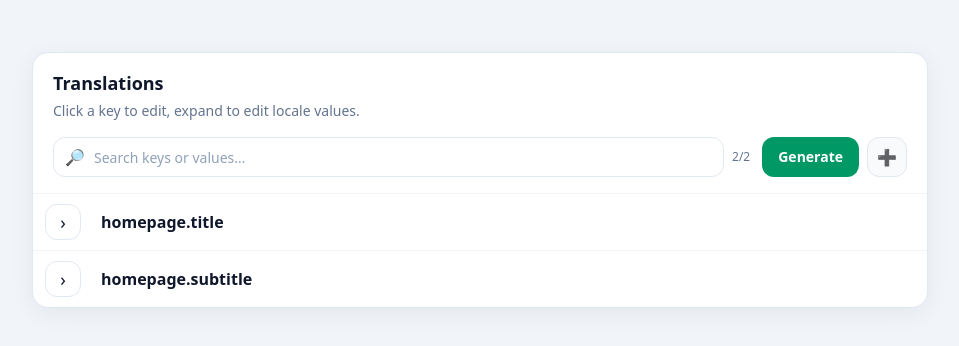
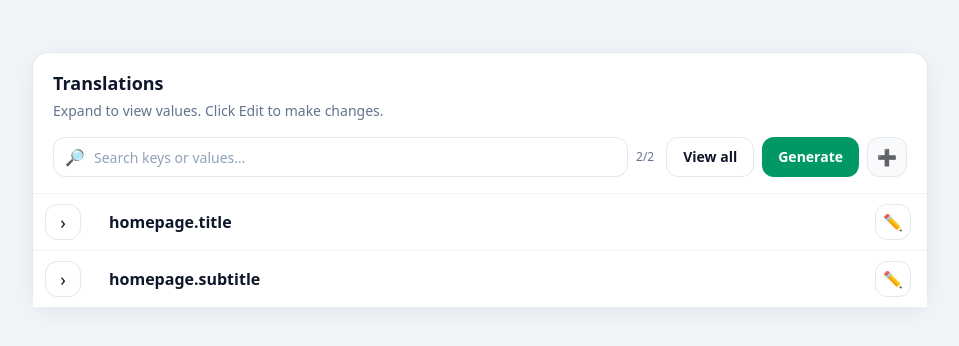
Before and after one commit to vizune/translations-cms, a Vue app in the folder translation-cms/: page / in a window 1280 px wide. Shown: the top 346 px of the page, without its empty margins (160-1119 px from the left). Built offline with nearby package versions, Linux system fonts and the light colour scheme.

Commit message:
View / Edit mode, new item top of list, view & collapse all, new badge

```diff
--- a/translation-cms/src/components/TranslationGroup.vue
+++ b/translation-cms/src/components/TranslationGroup.vue
@@ -1,26 +1,73 @@
 <script setup lang="ts">
-import { ref } from "vue";
+import { computed, ref } from "vue";
 import { useTranslationsStore } from "../stores/translations";
 import SearchBar from "./SearchBar.vue";
 import JsonOutputPanel from "./JsonOutputPanel.vue";
+import TranslationRow from "./TranslationRow.vue";
 
 const store = useTranslationsStore();
 
 const editingId = ref<string | null>(null);
 const draftKey = ref("");
+const draftValues = ref<Record<string, string>>({});
 
-function startEdit(id: string, currentKey: string) {
+const allExpanded = computed(() =>
+  store.filteredEntries.length > 0 &&
+  store.filteredEntries.every((e) => e.isOpen),
+);
+
+function toggleViewAll() {
+  if (allExpanded.value) store.collapseAll();
+  else store.expandAll();
+}
+
+function beginEdit(id: string) {
+  const entry = store.entries.find((e) => e.id === id);
+  if (!entry) return;
+
   editingId.value = id;
-  draftKey.value = currentKey;
+  draftKey.value = entry.key;
+  // clone values so we can cancel safely
+  draftValues.value = { ...entry.values };
+
+  // Optional: auto-open the row when editing
+  if (!entry.isOpen) store.toggleOpen(id);
+}
+
+function cancelEdit() {
+  editingId.value = null;
+  draftKey.value = "";
+  draftValues.value = {};
 }
 
 function saveEdit(id: string) {
   store.updateKey(id, draftKey.value.trim() || "untitled.key");
-  editingId.value = null;
+
+  // commit all locale values in one go
+  for (const locale of store.locales) {
+    store.updateValue(id, locale, draftValues.value[locale] ?? "");
+  }
+
+  cancelEdit();
 }
 
-function cancelEdit() {
-  editingId.value = null;
+function updateDraftValue(locale: string, value: string) {
+  draftValues.value = { ...draftValues.value, [locale]: value };
+}
+
+const isEditing = (id: string) => editingId.value === id;
+
+function addNewEntry() {
+  store.addEntry();
+
+  const newest = store.entries[0];
+  if (!newest) return;
+
+  // start editing immediately so it’s obvious what to do next
+  beginEdit(newest.id);
+
+  // optional: clear search so it doesn't "hide" the new entry
+  // store.clearSearch();
 }
 </script>
 
@@ -36,7 +83,7 @@ function cancelEdit() {
           Translations
         </h1>
         <p class="mt-1 text-sm text-slate-500">
-          Click a key to edit, expand to edit locale values.
+          Expand to view values. Click Edit to make changes.
         </p>
       </div>
 
@@ -49,6 +96,13 @@ function cancelEdit() {
         <div class="flex items-center gap-2">
           <button
             type="button"
+            class="inline-flex h-10 items-center justify-center rounded-xl border border-slate-200 bg-white px-4 text-sm font-semibold text-slate-900 hover:bg-slate-50 active:scale-[0.98]"
+            @click="toggleViewAll"
+          >
+            {{ allExpanded ? "Collapse all" : "View all" }}
+          </button>
+          <button
+            type="button"
             class="inline-flex h-10 items-center justify-center rounded-xl bg-emerald-600 px-4 text-sm font-semibold text-white hover:bg-emerald-700 active:scale-[0.98]"
             @click="store.generateJson"
           >
@@ -59,7 +113,7 @@ function cancelEdit() {
           <button
             type="button"
             aria-label="Add translation"
-            @click="store.addEntry"
+            @click="addNewEntry"
             class="flex h-10 w-10 items-center justify-center rounded-xl border border-slate-200 bg-slate-50 text-base leading-none hover:bg-slate-100 active:scale-[0.98]"
           >
             ➕
@@ -92,82 +146,21 @@ function cancelEdit() {
 
     <!-- Accordion list -->
     <ul v-else class="m-0 list-none p-0">
-      <li v-for="entry in store.filteredEntries" :key="entry.id" class="border-t border-slate-100 first:border-t-0">
-
-        <!-- Row -->
-        <div class="grid grid-cols-[44px_1fr] items-center px-3 py-2">
-          <button
-            type="button"
-            class="grid h-9 w-9 place-items-center rounded-xl border border-slate-200 bg-white text-slate-900 hover:bg-slate-50"
-            @click="store.toggleOpen(entry.id)"
-            :aria-expanded="entry.isOpen"
-          >
-            <span
-              class="inline-block text-lg transition-transform duration-150 ease-in-out"
-              :class="entry.isOpen ? 'rotate-90' : 'rotate-0'"
-            >
-              ›
-            </span>
-          </button>
-
-          <div class="min-w-0">
-            <!-- View mode: key button -->
-            <button
-              v-if="editingId !== entry.id"
-              type="button"
-              class="block w-full truncate rounded-xl px-3 py-2 text-left font-semibold text-slate-900 hover:bg-slate-50"
-              :title="`Edit key: ${entry.key}`"
-              @click="startEdit(entry.id, entry.key)"
-            >
-              {{ entry.key }}
-            </button>
-
-            <!-- Edit mode -->
-            <div v-else class="flex flex-wrap items-center gap-2 px-3 py-1">
-              <input
-                v-model="draftKey"
-                type="text"
-                class="h-10 w-full min-w-[240px] flex-1 rounded-xl border border-slate-200 px-3 text-slate-900 outline-none focus:border-slate-400"
-                @keydown.enter.prevent="saveEdit(entry.id)"
-                @keydown.esc.prevent="cancelEdit"
-                autofocus
-              />
-
-              <div class="flex items-center gap-2">
-                <button
-                  type="button"
-                  class="h-10 rounded-xl border border-slate-200 bg-slate-900 px-4 text-sm font-medium text-white hover:bg-slate-800 active:scale-[0.99]"
-                  @click="saveEdit(entry.id)"
-                >
-                  Save
-                </button>
-                <button
-                  type="button"
-                  class="h-10 rounded-xl border border-slate-200 bg-white px-4 text-sm font-medium text-slate-900 hover:bg-slate-50 active:scale-[0.99]"
-                  @click="cancelEdit"
-                >
-                  Cancel
-                </button>
-              </div>
-            </div>
-          </div>
-        </div>
-
-        <!-- Expanded content -->
-        <div v-if="entry.isOpen" class="px-3 pb-4 pl-14">
-          <div class="grid grid-cols-1 gap-3 sm:grid-cols-2">
-            <label v-for="locale in store.locales" :key="locale" class="grid gap-1.5">
-              <span class="text-xs font-medium text-slate-500">{{ locale }}</span>
-              <input
-                class="h-10 w-full rounded-xl border border-slate-200 px-3 text-slate-900 outline-none focus:border-slate-400"
-                type="text"
-                :value="entry.values[locale] ?? ''"
-                @input="store.updateValue(entry.id, locale, ($event.target as HTMLInputElement).value)"
-              />
-            </label>
-          </div>
-        </div>
-      </li>
+      <TranslationRow
+        v-for="entry in store.filteredEntries"
+        :key="entry.id"
+        :entry="entry"
+        :locales="store.locales"
+        :is-editing="isEditing(entry.id)"
+        :draft-key="draftKey"
+        :draft-values="draftValues"
+        @toggle="store.toggleOpen(entry.id)"
+        @edit="beginEdit(entry.id)"
+        @updateKey="draftKey = $event"
+        @updateValue="(locale, value) => updateDraftValue(locale, value)"
+        @save="saveEdit(entry.id)"
+        @cancel="cancelEdit"
+      />
     </ul>
 
     <JsonOutputPanel
--- /dev/null
+++ b/translation-cms/src/components/TranslationRow.vue
@@ -0,0 +1,90 @@
+<script setup lang="ts">
+import type { TranslationEntry, LocaleCode } from "../stores/translations";
+import TranslationRowView from "./TranslationRowView.vue";
+import TranslationRowEdit from "./TranslationRowEdit.vue";
+
+const props = defineProps<{
+  entry: TranslationEntry;
+  locales: LocaleCode[];
+
+  isEditing: boolean;
+  draftKey: string;
+  draftValues: Record<string, string>;
+}>();
+
+const emit = defineEmits<{
+  (e: "toggle"): void;
+  (e: "edit"): void;
+  (e: "updateKey", value: string): void;
+  (e: "updateValue", locale: string, value: string): void;
+  (e: "save"): void;
+  (e: "cancel"): void;
+}>();
+</script>
+
+<template>
+  <li
+    class="border-t border-slate-100 first:border-t-0"
+    :class="isEditing ? 'bg-slate-50' : 'bg-white'"
+  >
+    <div class="grid grid-cols-[44px_1fr_auto] items-center gap-2 px-3 py-2">
+      <!-- Expand toggle (always shown) -->
+      <button
+        type="button"
+        class="grid h-9 w-9 place-items-center rounded-xl border border-slate-200 bg-white text-slate-900 hover:bg-slate-50"
+        @click="emit('toggle')"
+        :aria-expanded="entry.isOpen"
+        :aria-label="entry.isOpen ? 'Collapse' : 'Expand'"
+      >
+        <span
+          class="inline-block text-lg transition-transform duration-150 ease-in-out"
+          :class="entry.isOpen ? 'rotate-90' : 'rotate-0'"
+        >
+          ›
+        </span>
+      </button>
+
+      <!-- View/Edit key + actions -->
+      <TranslationRowView
+        v-if="!isEditing"
+        :entry="entry"
+        @edit="emit('edit')"
+      />
+
+      <TranslationRowEdit
+        v-else
+        :draft-key="draftKey"
+        :is-new="entry.isNew"
+        @updateKey="(v) => emit('updateKey', v)"
+        @save="emit('save')"
+        @cancel="emit('cancel')"
+      />
+    </div>
+
+    <!-- Expanded content -->
+    <div v-if="entry.isOpen" class="px-3 pb-4 pl-14">
+      <div v-if="!isEditing">
+        <div class="grid grid-cols-1 gap-4 sm:grid-cols-2">
+          <div v-for="locale in locales" :key="locale" class="grid gap-1.5">
+            <span class="text-xs font-medium text-slate-500">{{ locale }}</span>
+            <div class="rounded-lg bg-slate-50 px-3 py-2 text-sm text-slate-900">
+              {{ entry.values[locale] || "—" }}
+            </div>
+          </div>
+        </div>
+      </div>
+
+      <div v-else class="grid grid-cols-1 gap-3 sm:grid-cols-2">
+        <label v-for="locale in locales" :key="locale" class="grid gap-1.5">
+          <span class="text-xs font-medium text-slate-500">{{ locale }}</span>
+          <input
+            class="h-10 w-full rounded-xl border border-slate-200 bg-white px-3 text-slate-900 outline-none focus:border-slate-400"
+            type="text"
+            :value="draftValues[locale] ?? ''"
+            @input="emit('updateValue', locale, ($event.target as HTMLInputElement).value)"
+          />
+        </label>
+      </div>
+    </div>
+  </li>
+</template>
--- /dev/null
+++ b/translation-cms/src/components/TranslationRowEdit.vue
@@ -0,0 +1,50 @@
+<script setup lang="ts">
+defineProps<{
+  draftKey: string;
+  isNew?: boolean;
+}>();
+
+const emit = defineEmits<{
+  (e: "updateKey", value: string): void;
+  (e: "save"): void;
+  (e: "cancel"): void;
+}>();
+</script>
+
+<template>
+  <div class="min-w-0 flex items-center gap-2">
+    <input
+      class="h-10 w-full rounded-xl border border-slate-200 bg-white px-3 font-semibold text-slate-900 outline-none focus:border-slate-400"
+      type="text"
+      :value="draftKey"
+      @input="emit('updateKey', ($event.target as HTMLInputElement).value)"
+      @keydown.enter.prevent="emit('save')"
+      @keydown.esc.prevent="emit('cancel')"
+      autofocus
+    />
+
+    <span
+      v-if="isNew"
+      class="shrink-0 rounded-full bg-emerald-100 px-2 py-0.5 text-[11px] font-semibold text-emerald-700"
+    >
+      NEW
+    </span>
+  </div>
+
+  <div class="flex items-center gap-2 pr-1">
+    <button
+      type="button"
+      class="h-9 rounded-xl bg-slate-900 px-4 text-sm font-semibold text-white hover:bg-slate-800 active:scale-[0.99]"
+      @click="emit('save')"
+    >
+      Save
+    </button>
+    <button
+      type="button"
+      class="h-9 rounded-xl border border-slate-200 bg-white px-4 text-sm font-semibold text-slate-900 hover:bg-slate-50 active:scale-[0.99]"
+      @click="emit('cancel')"
+    >
+      Cancel
+    </button>
+  </div>
+</template>
--- /dev/null
+++ b/translation-cms/src/components/TranslationRowView.vue
@@ -0,0 +1,40 @@
+<script setup lang="ts">
+import type { TranslationEntry } from "../stores/translations";
+
+defineProps<{
+  entry: TranslationEntry;
+}>();
+
+const emit = defineEmits<{
+  (e: "edit"): void;
+}>();
+</script>
+
+<template>
+  <div class="min-w-0">
+    <div class="flex items-center gap-2 px-3 py-2">
+        <p class="min-w-0 flex-1 truncate font-semibold text-slate-900" :title="entry.key">
+            {{ entry.key }}
+        </p>
+
+        <span
+            v-if="entry.isNew"
+            class="shrink-0 rounded-full bg-emerald-100 px-2 py-0.5 text-[11px] font-semibold text-emerald-700"
+        >
+            NEW
+        </span>
+    </div>
+  </div>
+
+  <div class="flex items-center gap-2 pr-1">
+    <button
+      type="button"
+      class="inline-flex h-9 w-9 items-center justify-center rounded-xl border border-slate-200 bg-white text-slate-700 hover:bg-slate-50"
+      @click="emit('edit')"
+      aria-label="Edit translation"
+      title="Edit"
+    >
+      ✏️
+    </button>
+  </div>
+</template>
--- a/translation-cms/src/stores/translations.ts
+++ b/translation-cms/src/stores/translations.ts
@@ -7,6 +7,7 @@ export type TranslationEntry = {
   key: string;
   values: Record<LocaleCode, string>;
   isOpen: boolean;
+  isNew?: boolean;
 };
 
 function uid() {
@@ -61,7 +62,10 @@ export const useTranslationsStore = defineStore("translations", {
     },
     updateKey(id: string, nextKey: string) {
       const entry = this.entries.find((e) => e.id === id);
-      if (entry) entry.key = nextKey;
+      if (entry) {
+        entry.key = nextKey;
+        entry.isNew = false;
+      }
     },
     updateValue(id: string, locale: LocaleCode, value: string) {
       const entry = this.entries.find((e) => e.id === id);
@@ -69,11 +73,12 @@ export const useTranslationsStore = defineStore("translations", {
     },
     addEntry() {
       const blankValues = Object.fromEntries(this.locales.map((l) => [l, ""]));
-      this.entries.push({
+      this.entries.unshift({
         id: uid(),
         key: "new.key",
         values: blankValues,
         isOpen: true,
+        isNew: true,
       });
     },
     addLocale(locale: LocaleCode) {
@@ -108,5 +113,11 @@ export const useTranslationsStore = defineStore("translations", {
     clearJsonOutput() {
       this.jsonOutput = "";
     },
+    expandAll() {
+      for (const entry of this.entries) entry.isOpen = true;
+    },
+    collapseAll() {
+      for (const entry of this.entries) entry.isOpen = false;
+    },
   },
 });
```
